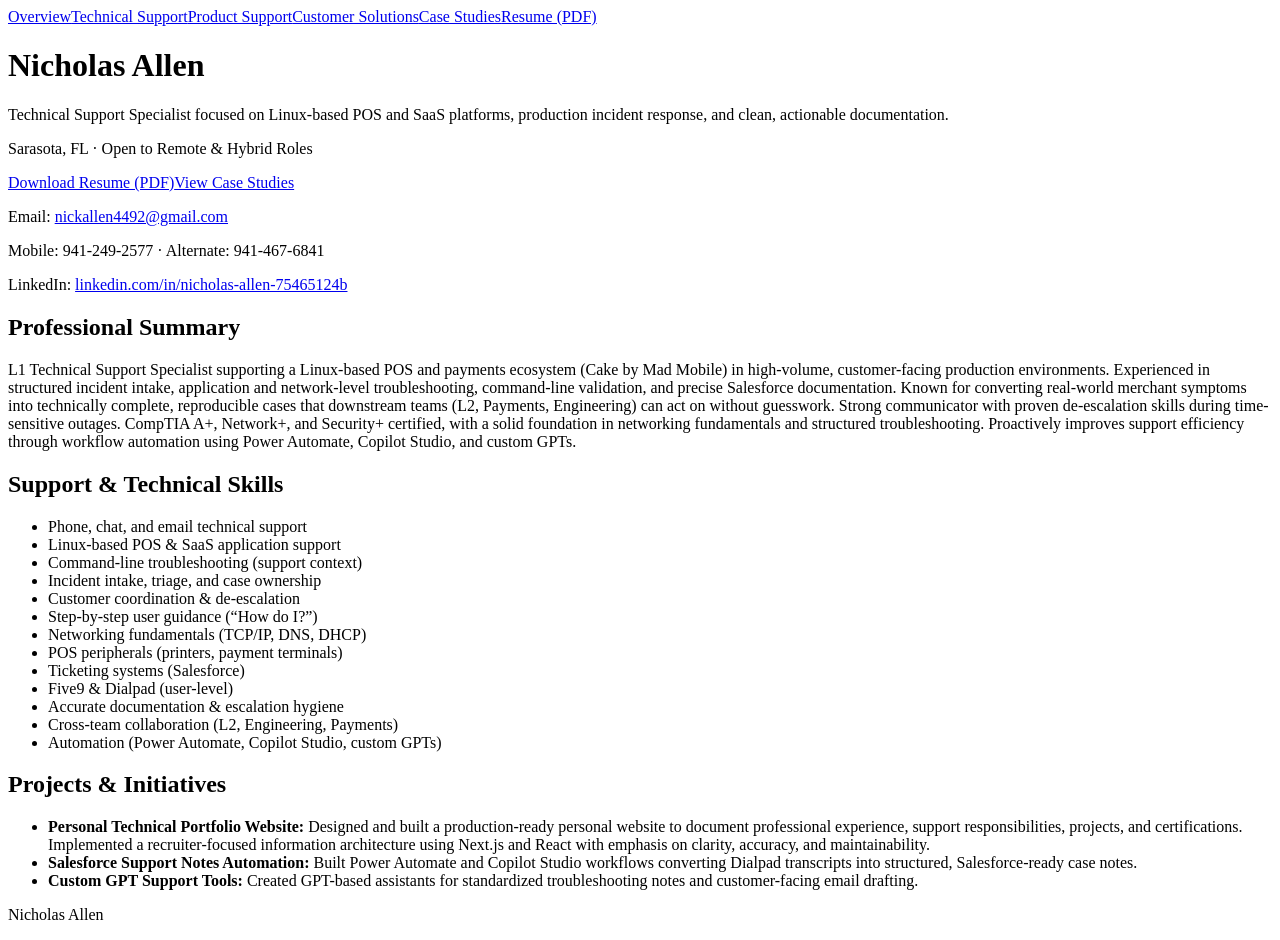
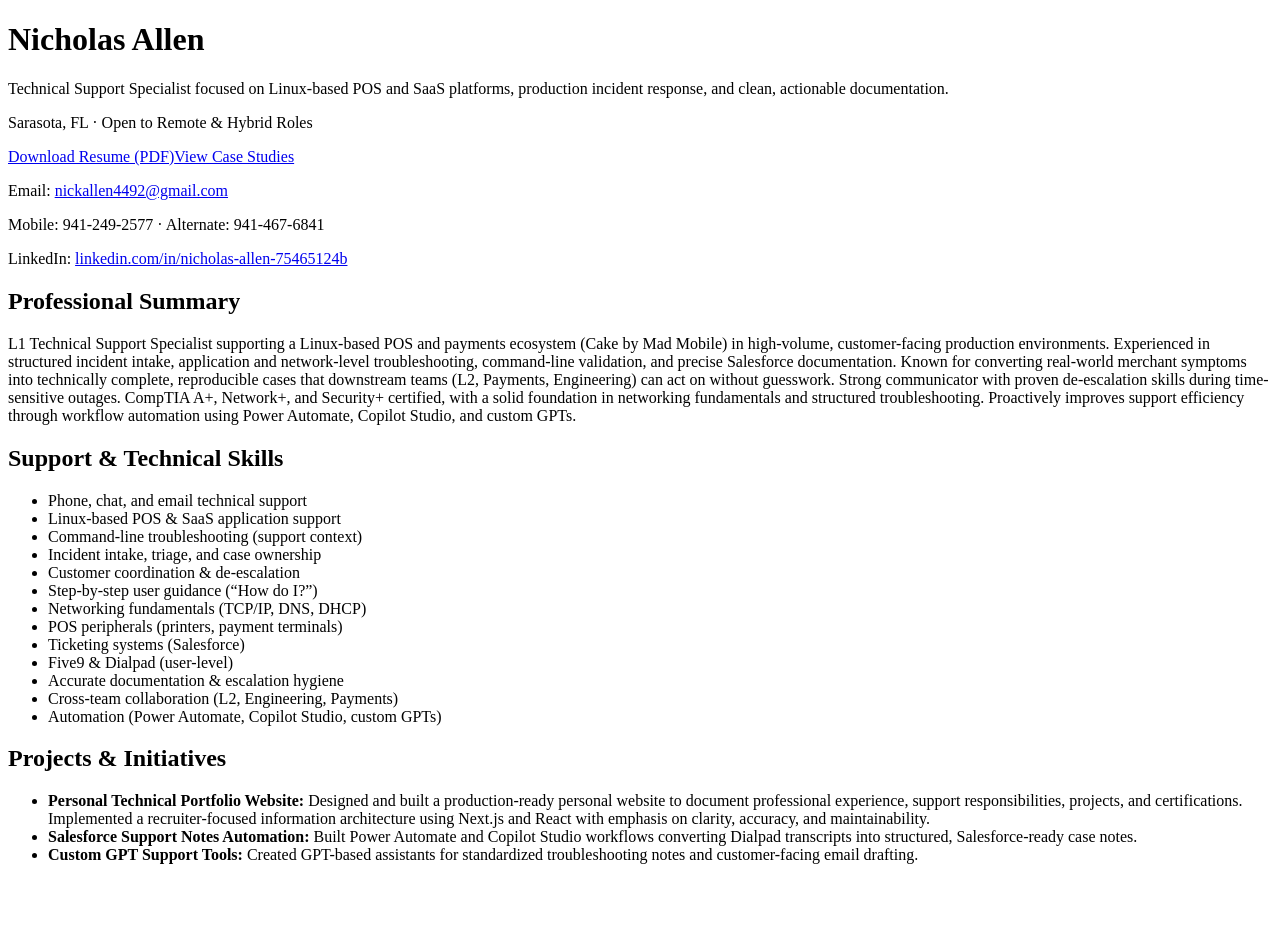
Before and after one commit to Arlimin/personal-website, a Next.js app: page / in a window 1280 px wide. Shown: the top 940 px of the page. After the commit the page ends 880 px from the top, so only its background shows below. Built offline with nearby package versions, Linux system fonts and the light colour scheme.

Commit message:
Maybe it worked

```diff
--- a/app/layout.tsx
+++ b/app/layout.tsx
@@ -1,17 +1,13 @@
-// trigger vercel deploy
-import Header from '../Website/components/Header';
-import Footer from '../Website/components/footer';
-
-export default function SiteLayout({
+export default function RootLayout({
   children,
 }: {
   children: React.ReactNode;
 }) {
   return (
-    <>
-      <Header />
-      {children}
-      <Footer />
-    </>
+    <html lang="en">
+      <body>
+        {children}
+      </body>
+    </html>
   );
 }
```
